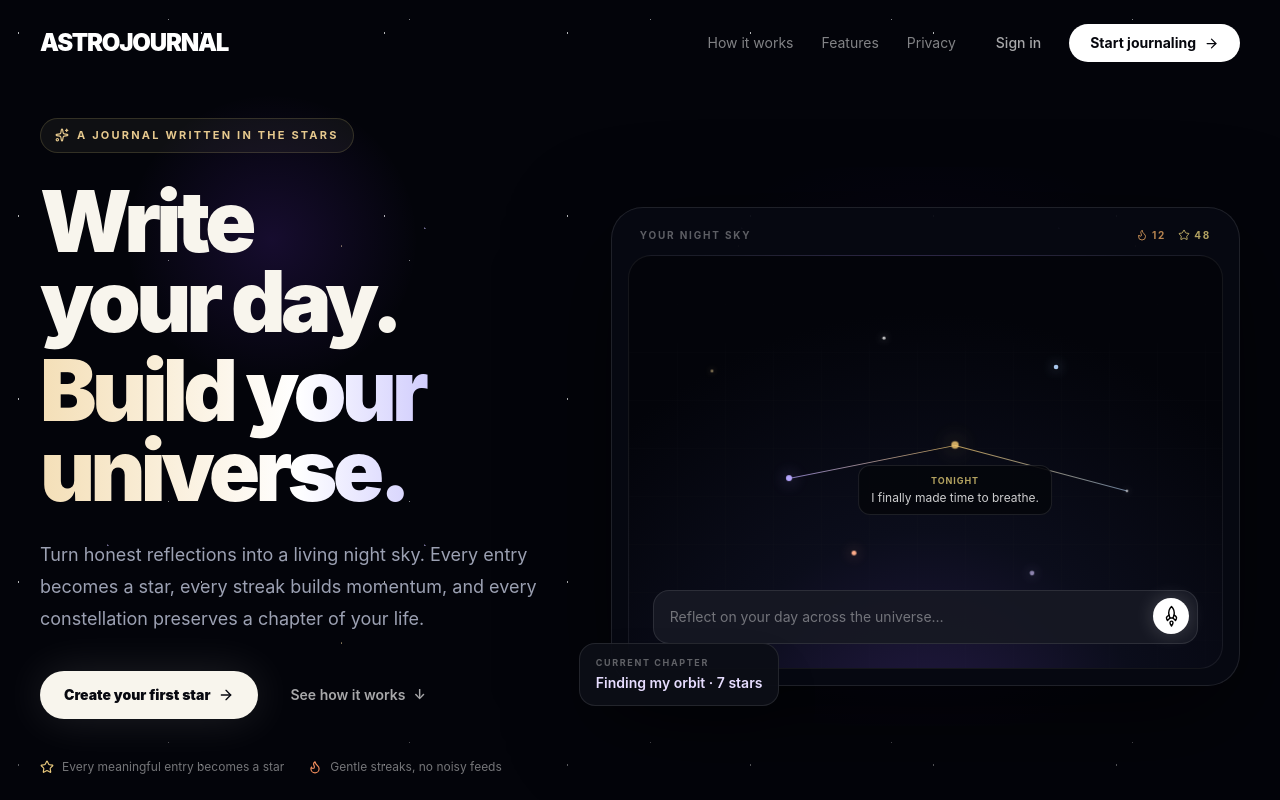
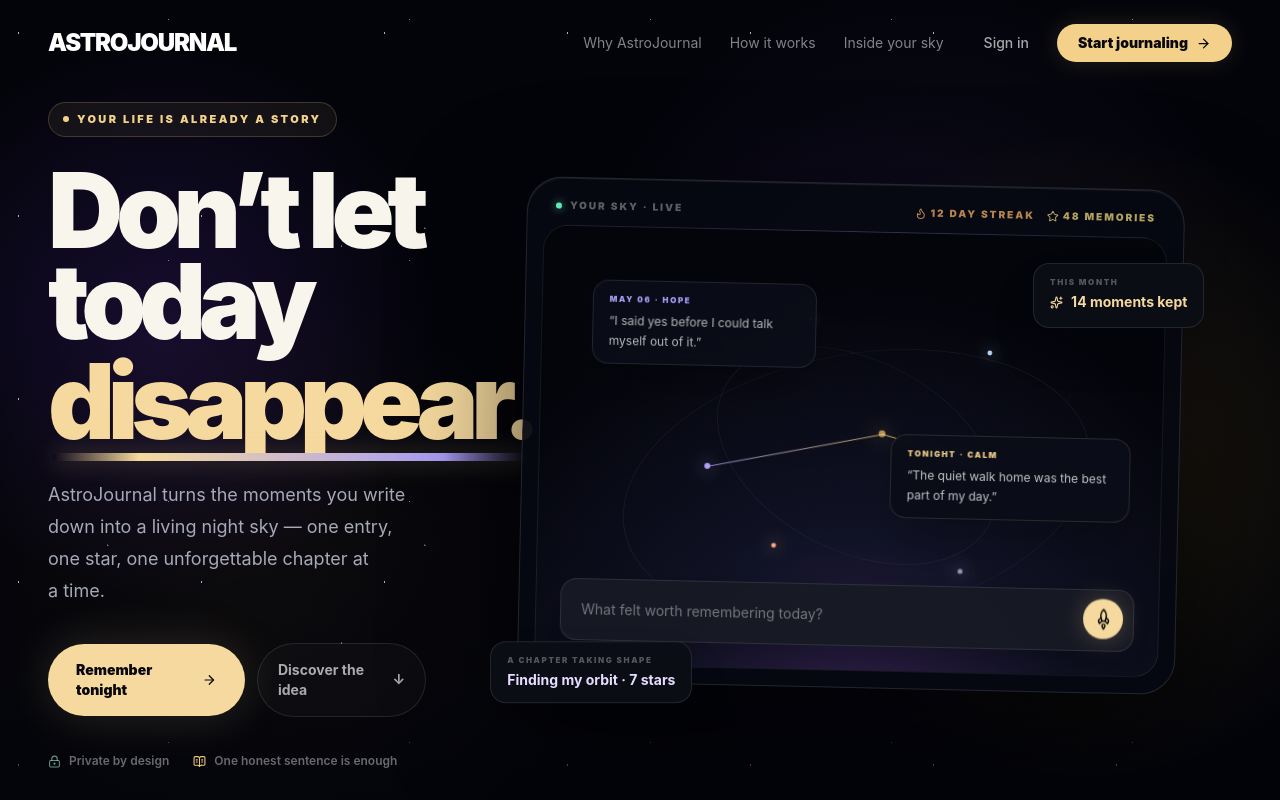
Before and after one commit to Sokunketana/AstroJournal, a React (Vite) app in the folder client/: page / in a window 1280 px wide. Shown: the top 800 px of the page. Built offline with nearby package versions, Linux system fonts and the light colour scheme; no server answers.

Commit message:
Revamp landing page storytelling

```diff
--- a/client/index.html
+++ b/client/index.html
@@ -5,15 +5,15 @@
     <link rel="icon" type="image/svg+xml" href="/Logo.svg" />
     <meta name="viewport" content="width=device-width, initial-scale=1.0" />
     <meta name="theme-color" content="#03040a" />
-    <meta name="description" content="Turn honest reflections into a living night sky. Journal whenever you need, build streaks, and connect your memories into constellations." />
+    <meta name="description" content="Don’t let today disappear. Turn honest reflections into a living night sky where every entry becomes a star." />
     <meta property="og:type" content="website" />
-    <meta property="og:title" content="AstroJournal — Write your day. Build your universe." />
-    <meta property="og:description" content="A private daily journal where every reflection becomes a star." />
+    <meta property="og:title" content="AstroJournal — Don’t let today disappear." />
+    <meta property="og:description" content="A private journal that turns every reflection into a star in your own living night sky." />
     <meta property="og:image" content="/og.png" />
     <meta property="og:image:alt" content="AstroJournal constellation in a deep night sky" />
     <meta name="twitter:card" content="summary_large_image" />
-    <meta name="twitter:title" content="AstroJournal — Write your day. Build your universe." />
-    <meta name="twitter:description" content="A private daily journal where every reflection becomes a star." />
+    <meta name="twitter:title" content="AstroJournal — Don’t let today disappear." />
+    <meta name="twitter:description" content="A private journal that turns every reflection into a star in your own living night sky." />
     <meta name="twitter:image" content="/og.png" />
     <title>AstroJournal</title>
   </head>
--- a/client/src/index.css
+++ b/client/src/index.css
@@ -232,6 +232,131 @@
   mask-image: linear-gradient(to bottom, black 0%, black 75%, transparent 100%);
 }
 
+.landing-hero {
+  background:
+    radial-gradient(circle at 72% 38%, rgba(101, 72, 164, 0.12), transparent 32%),
+    radial-gradient(circle at 20% 72%, rgba(210, 153, 68, 0.06), transparent 28%),
+    #03040a;
+}
+
+.landing-hero::after {
+  position: absolute;
+  inset: auto 0 0;
+  z-index: -1;
+  height: 22rem;
+  content: '';
+  background: linear-gradient(to bottom, transparent, rgba(3, 4, 10, 0.92));
+  pointer-events: none;
+}
+
+.landing-memory-word::after {
+  position: absolute;
+  right: 1%;
+  bottom: -0.14em;
+  left: 1%;
+  height: 0.08em;
+  border-radius: 999px;
+  content: '';
+  transform: scaleX(0);
+  transform-origin: left;
+  background: linear-gradient(90deg, rgba(245, 217, 158, 0), #f5d99e 18%, #a89cf6 82%, rgba(168, 156, 246, 0));
+  box-shadow: 0 0 24px rgba(245, 217, 158, 0.3);
+  animation: landing-word-underline 900ms 900ms cubic-bezier(0.22, 1, 0.36, 1) forwards;
+}
+
+.landing-live-dot {
+  box-shadow: 0 0 0 0 rgba(242, 209, 139, 0.45);
+  animation: landing-live-pulse 2.4s ease-out infinite;
+}
+
+.landing-shooting-star {
+  position: absolute;
+  z-index: 1;
+  width: 9rem;
+  height: 1px;
+  opacity: 0;
+  transform: rotate(-34deg);
+  background: linear-gradient(90deg, transparent, rgba(255, 255, 255, 0.8));
+  filter: drop-shadow(0 0 5px rgba(255, 255, 255, 0.7));
+  animation: landing-shoot 8s ease-in-out infinite;
+  pointer-events: none;
+}
+
+.landing-shooting-star::after {
+  position: absolute;
+  top: -1.5px;
+  right: -1px;
+  width: 4px;
+  height: 4px;
+  border-radius: 999px;
+  content: '';
+  background: white;
+  box-shadow: 0 0 9px white;
+}
+
+.landing-shooting-star-one {
+  top: 18%;
+  right: 8%;
+}
+
+.landing-shooting-star-two {
+  top: 57%;
+  left: 5%;
+  animation-delay: 4.2s;
+  animation-duration: 10s;
+}
+
+.landing-sky-window::before {
+  position: absolute;
+  inset: 0;
+  z-index: 2;
+  border-radius: inherit;
+  content: '';
+  box-shadow: inset 0 1px rgba(255, 255, 255, 0.08);
+  pointer-events: none;
+}
+
+.landing-orbit-ring {
+  position: absolute;
+  border: 1px solid rgba(255, 255, 255, 0.055);
+  border-radius: 50%;
+  pointer-events: none;
+}
+
+.landing-orbit-ring-one {
+  top: 4%;
+  left: 13%;
+  width: 76%;
+  aspect-ratio: 1;
+  transform: rotate(-12deg) scaleY(0.56);
+}
+
+.landing-orbit-ring-two {
+  top: 17%;
+  left: 27%;
+  width: 48%;
+  aspect-ratio: 1;
+  transform: rotate(26deg) scaleY(0.64);
+}
+
+.landing-memory-card {
+  transition: transform 500ms cubic-bezier(0.22, 1, 0.36, 1), border-color 500ms ease;
+}
+
+.landing-memory-card:hover {
+  z-index: 5;
+  transform: translateY(-4px);
+  border-color: rgba(255, 255, 255, 0.2);
+}
+
+.landing-float-chip {
+  animation: landing-float-chip 5s ease-in-out infinite;
+}
+
+.landing-float-chip:nth-of-type(2) {
+  animation-delay: -2.4s;
+}
+
 .landing-preview-grid {
   contain: paint;
   background-image:
@@ -338,6 +463,26 @@
   92%, 100% { transform: translate3d(570%, 0, 0) rotate(16deg); opacity: 0; }
 }
 
+@keyframes landing-word-underline {
+  to { transform: scaleX(1); }
+}
+
+@keyframes landing-live-pulse {
+  0% { box-shadow: 0 0 0 0 rgba(242, 209, 139, 0.45); }
+  70%, 100% { box-shadow: 0 0 0 8px rgba(242, 209, 139, 0); }
+}
+
+@keyframes landing-shoot {
+  0%, 82% { opacity: 0; translate: -2rem 2rem; }
+  84% { opacity: 0.9; }
+  90%, 100% { opacity: 0; translate: 10rem -7rem; }
+}
+
+@keyframes landing-float-chip {
+  0%, 100% { transform: translateY(0); }
+  50% { transform: translateY(-7px); }
+}
+
 @media (prefers-reduced-motion: reduce) {
   html {
     scroll-behavior: auto;
@@ -358,8 +503,16 @@
   .landing-twinkle,
   .landing-rocket-idle,
   .landing-cta-star,
+  .landing-live-dot,
+  .landing-shooting-star,
+  .landing-float-chip,
+  .landing-memory-word::after,
   .landing-primary-cta::after {
     animation: none !important;
+  }
+
+  .landing-memory-word::after {
+    transform: scaleX(1);
   }
 
   .landing-reveal {
--- a/client/src/pages/LandingPage/LandingPage.tsx
+++ b/client/src/pages/LandingPage/LandingPage.tsx
@@ -232,20 +232,22 @@
 
   return (
     <main className="min-h-screen overflow-hidden bg-[#03040a] text-[#f8f5ed]">
-      <section className="relative isolate min-h-screen border-b border-white/[0.06]">
+      <section className="landing-hero relative isolate min-h-screen border-b border-white/[0.06]">
         <div className="landing-stars pointer-events-none absolute inset-0" aria-hidden="true" />
-        <div className="landing-glow landing-glow-violet pointer-events-none absolute left-[10%] top-24 h-72 w-72 rounded-full" aria-hidden="true" />
-        <div className="landing-glow landing-glow-amber pointer-events-none absolute right-[4%] top-[28%] h-96 w-96 rounded-full" aria-hidden="true" />
+        <div className="landing-glow landing-glow-violet pointer-events-none absolute -left-28 top-12 h-[34rem] w-[34rem] rounded-full" aria-hidden="true" />
+        <div className="landing-glow landing-glow-amber pointer-events-none absolute -right-32 top-[16%] h-[40rem] w-[40rem] rounded-full" aria-hidden="true" />
+        <div className="landing-shooting-star landing-shooting-star-one" aria-hidden="true" />
+        <div className="landing-shooting-star landing-shooting-star-two" aria-hidden="true" />
 
-        <nav className="landing-enter relative z-20 mx-auto flex w-full max-w-7xl items-center justify-between gap-3 px-5 py-6 sm:px-8 lg:px-10">
+        <nav className="landing-enter relative z-30 mx-auto flex w-full max-w-[90rem] items-center justify-between gap-3 px-5 py-6 sm:px-8 lg:px-12">
           <Link to="/" aria-label="AstroJournal home">
             <Logo className="text-base min-[380px]:text-lg sm:text-2xl" />
           </Link>
           <div className="flex shrink-0 items-center gap-1 sm:gap-3">
             <div className="mr-3 hidden items-center gap-7 text-sm text-white/50 lg:flex">
+              <a href="#why" className="transition hover:text-white">Why AstroJournal</a>
               <a href="#how-it-works" className="transition hover:text-white">How it works</a>
-              <a href="#features" className="transition hover:text-white">Features</a>
-              <a href="#privacy" className="transition hover:text-white">Privacy</a>
+              <a href="#features" className="transition hover:text-white">Inside your sky</a>
             </div>
             {!isSignedIn && (
               <Link
@@ -257,7 +259,7 @@
             )}
             <Link
               to={primaryTo}
-              className="group inline-flex items-center gap-1.5 whitespace-nowrap rounded-full border border-white/15 bg-white px-3 py-2 text-xs font-bold text-[#06070d] transition hover:bg-[#f1dfb8] sm:gap-2 sm:px-5 sm:text-sm"
+              className="group inline-flex items-center gap-1.5 whitespace-nowrap rounded-full border border-[#f6d487]/30 bg-[#f4d18a] px-3 py-2 text-xs font-black text-[#09080d] shadow-[0_0_24px_rgba(244,209,138,0.14)] transition hover:bg-[#ffe5a9] sm:gap-2 sm:px-5 sm:text-sm"
             >
               <span className="sm:hidden">{isSignedIn ? 'Open' : 'Start'}</span>
               <span className="hidden sm:inline">{isSignedIn ? 'Open your sky' : 'Start journaling'}</span>
@@ -266,55 +268,60 @@
           </div>
         </nav>
 
-        <div className="relative z-10 mx-auto grid min-h-[calc(100vh-92px)] w-full max-w-7xl items-center gap-14 px-5 pb-20 pt-10 sm:px-8 lg:grid-cols-[0.9fr_1.1fr] lg:px-10 lg:pb-24 lg:pt-8">
-          <div className="min-w-0 max-w-2xl">
-            <div className="landing-enter landing-enter-delay-1 mb-7 inline-flex items-center gap-2 rounded-full border border-amber-200/15 bg-amber-100/[0.05] px-3.5 py-2 text-[11px] font-bold uppercase tracking-[0.2em] text-[#e6c98e]">
-              <Sparkles size={14} />
-              A journal written in the stars
+        <div className="relative z-10 mx-auto grid min-h-[calc(100vh-88px)] w-full max-w-[90rem] items-center gap-16 px-5 pb-16 pt-10 sm:px-8 lg:grid-cols-[0.88fr_1.12fr] lg:px-12 lg:pb-20 lg:pt-4 xl:gap-24">
+          <div className="min-w-0 max-w-[44rem]">
+            <div className="landing-enter landing-enter-delay-1 mb-7 inline-flex items-center gap-2 rounded-full border border-[#f2d18b]/20 bg-[#f2d18b]/[0.06] px-3.5 py-2 text-[10px] font-black uppercase tracking-[0.22em] text-[#f2d18b] sm:text-[11px]">
+              <span className="landing-live-dot h-1.5 w-1.5 rounded-full bg-[#f2d18b]" />
+              Your life is already a story
             </div>
-            <h1 className="landing-enter landing-enter-delay-2 text-balance text-5xl font-black leading-[0.95] tracking-[-0.055em] sm:text-6xl lg:text-[5.3rem]">
-              Write your day.
-              <span className="mt-2 block bg-gradient-to-r from-[#f4dfb7] via-white to-[#a89cf6] bg-clip-text text-transparent">
-                Build your universe.
+            <h1 className="landing-enter landing-enter-delay-2 text-balance text-[3.45rem] font-black leading-[0.88] tracking-[-0.07em] sm:text-[5rem] lg:text-[5.65rem] xl:text-[6.5rem]">
+              Don’t let today
+              <span className="landing-memory-word relative mt-2 block w-fit text-[#f5d99e]">
+                disappear.
               </span>
             </h1>
-            <p className="landing-enter landing-enter-delay-3 mt-7 max-w-xl text-pretty text-base leading-7 text-[#9ca1b3] sm:text-lg sm:leading-8">
-              Turn honest reflections into a living night sky. Every entry becomes a star, every streak builds momentum, and every constellation preserves a chapter of your life.
+            <p className="landing-enter landing-enter-delay-3 mt-8 max-w-[38rem] text-pretty text-base leading-7 text-[#a5a9b8] sm:text-lg sm:leading-8">
+              AstroJournal turns the moments you write down into a living night sky — one entry, one star, one unforgettable chapter at a time.
             </p>
             <div className="landing-enter landing-enter-delay-4 mt-9 flex flex-col gap-3 sm:flex-row sm:items-center">
               <Link
                 to={primaryTo}
-                className="landing-primary-cta group inline-flex items-center justify-center gap-2 overflow-hidden rounded-full bg-[#f8f5ed] px-6 py-3.5 text-sm font-black text-[#080910] shadow-[0_0_45px_rgba(248,245,237,0.12)] transition hover:bg-[#f1dfb8]"
+                className="landing-primary-cta group inline-flex items-center justify-center gap-2 overflow-hidden rounded-full bg-[#f5d99e] px-7 py-4 text-sm font-black text-[#09080d] shadow-[0_0_48px_rgba(245,217,158,0.16)] transition hover:-translate-y-0.5 hover:bg-[#ffe7b3]"
               >
-                {isSignedIn ? 'Return to your universe' : 'Create your first star'}
+                {isSignedIn ? 'Return to your universe' : 'Remember tonight'}
                 <ArrowRight size={16} className="transition-transform group-hover:translate-x-1" />
               </Link>
               <a
-                href="#how-it-works"
-                className="inline-flex items-center justify-center gap-2 rounded-full px-5 py-3.5 text-sm font-semibold text-white/65 transition hover:text-white"
+                href="#why"
+                className="group inline-flex items-center justify-center gap-2 rounded-full border border-white/10 bg-white/[0.025] px-5 py-4 text-sm font-bold text-white/65 transition hover:border-white/20 hover:bg-white/[0.05] hover:text-white"
               >
-                See how it works
-                <span aria-hidden="true">↓</span>
+                Discover the idea
+                <span className="transition-transform group-hover:translate-y-0.5" aria-hidden="true">↓</span>
               </a>
             </div>
-            <div className="landing-enter landing-enter-delay-5 mt-10 flex flex-wrap gap-x-6 gap-y-3 text-xs text-white/45">
-              <span className="inline-flex items-center gap-2"><Star size={14} className="text-[#e8c87c]" /> Every meaningful entry becomes a star</span>
-              <span className="inline-flex items-center gap-2"><Flame size={14} className="text-[#f08d5d]" /> Gentle streaks, no noisy feeds</span>
+            <div className="landing-enter landing-enter-delay-5 mt-9 flex flex-wrap gap-x-6 gap-y-3 text-[11px] font-semibold text-white/40 sm:text-xs">
+              <span className="inline-flex items-center gap-2"><LockKeyhole size={13} className="text-emerald-200/60" /> Private by design</span>
+              <span className="inline-flex items-center gap-2"><BookOpenText size={13} className="text-[#e8c87c]" /> One honest sentence is enough</span>
             </div>
           </div>
 
-          <div className="landing-enter landing-enter-delay-3 relative mx-auto min-w-0 w-full max-w-[650px] lg:mx-0">
-            <div className="landing-glow landing-glow-violet-soft absolute -inset-10 rounded-full" aria-hidden="true" />
-            <div className="relative overflow-hidden rounded-[2rem] border border-white/10 bg-[#070912]/95 p-3 shadow-[0_32px_100px_rgba(0,0,0,0.55)] sm:p-4">
-              <div className="flex items-center justify-between px-3 pb-3 pt-1 text-[10px] font-bold uppercase tracking-[0.18em] text-white/35">
-                <span>Your night sky</span>
+          <div className="landing-enter landing-enter-delay-3 relative mx-auto w-full max-w-[46rem] lg:mx-0">
+            <div className="landing-glow landing-glow-violet-soft absolute -inset-14 rounded-full" aria-hidden="true" />
+            <div className="landing-sky-window relative rotate-[1.25deg] overflow-hidden rounded-[2.2rem] border border-white/[0.12] bg-[#070912]/95 p-3 shadow-[0_42px_120px_rgba(0,0,0,0.64)] transition duration-700 hover:rotate-0 sm:p-4">
+              <div className="flex items-center justify-between px-3 pb-3 pt-1 text-[9px] font-black uppercase tracking-[0.2em] text-white/35 sm:text-[10px]">
+                <div className="flex items-center gap-2">
+                  <span className="h-1.5 w-1.5 rounded-full bg-emerald-300 shadow-[0_0_8px_rgba(110,231,183,0.75)]" />
+                  Your sky · live
+                </div>
                 <div className="flex items-center gap-3">
-                  <span className="inline-flex items-center gap-1 text-orange-300/70"><Flame size={12} /> 12</span>
-                  <span className="inline-flex items-center gap-1 text-amber-200/70"><Star size={12} /> 48</span>
+                  <span className="inline-flex items-center gap-1 text-orange-300/70"><Flame size={12} /> 12 day streak</span>
+                  <span className="hidden items-center gap-1 text-amber-200/70 sm:inline-flex"><Star size={12} /> 48 memories</span>
                 </div>
               </div>
-              <div className="relative aspect-[1.12/0.78] min-h-[280px] overflow-hidden rounded-[1.45rem] border border-white/[0.07] bg-[radial-gradient(circle_at_50%_120%,#251b46_0%,#0b0d1b_38%,#03040a_76%)] sm:min-h-[360px]">
-                <div className="landing-preview-grid absolute inset-0 opacity-35" aria-hidden="true" />
+              <div className="relative aspect-[1.22/0.86] min-h-[330px] overflow-hidden rounded-[1.55rem] border border-white/[0.07] bg-[radial-gradient(circle_at_52%_118%,#392458_0%,#101225_35%,#04050b_75%)] sm:min-h-[440px]">
+                <div className="landing-preview-grid absolute inset-0 opacity-25" aria-hidden="true" />
+                <div className="landing-orbit-ring landing-orbit-ring-one" aria-hidden="true" />
+                <div className="landing-orbit-ring landing-orbit-ring-two" aria-hidden="true" />
                 <ConstellationConnections segments={previewSegments} />
                 {previewStars.map((star, index) => (
                   <span
@@ -332,22 +339,66 @@
                     }}
                   />
                 ))}
-                <div className="absolute left-[55%] top-[46%] -translate-x-1/2 translate-y-5 rounded-xl border border-white/10 bg-[#05060c]/90 px-3 py-2 text-center">
-                  <p className="text-[9px] font-bold uppercase tracking-widest text-amber-200/70">Tonight</p>
-                  <p className="mt-0.5 text-xs text-white/80">I finally made time to breathe.</p>
+                <div className="landing-memory-card absolute left-[8%] top-[12%] max-w-[11rem] rounded-2xl border border-white/10 bg-[#0b0d18]/90 px-3.5 py-3 text-left shadow-2xl backdrop-blur-md sm:max-w-[14rem] sm:px-4">
+                  <p className="text-[8px] font-black uppercase tracking-[0.2em] text-[#a89cf6]">May 06 · hope</p>
+                  <p className="mt-1.5 text-[11px] leading-5 text-white/70 sm:text-xs">“I said yes before I could talk myself out of it.”</p>
                 </div>
-                <div className="absolute inset-x-4 bottom-4 flex items-center gap-3 rounded-2xl border border-white/10 bg-[#171923]/95 p-2 pl-4 sm:inset-x-6 sm:bottom-6">
-                  <span className="flex-1 text-xs text-white/40 sm:text-sm">Reflect on your day across the universe…</span>
-                  <span className="landing-rocket-idle flex h-9 w-9 shrink-0 items-center justify-center rounded-full bg-white text-black shadow-[0_0_20px_rgba(255,255,255,0.2)]">
+                <div className="landing-memory-card absolute right-[5%] top-[46%] max-w-[11.5rem] rounded-2xl border border-[#f2d18b]/15 bg-[#0b0d18]/90 px-3.5 py-3 text-left shadow-2xl backdrop-blur-md sm:max-w-[15rem] sm:px-4">
+                  <p className="text-[8px] font-black uppercase tracking-[0.2em] text-[#f2d18b]">Tonight · calm</p>
+                  <p className="mt-1.5 text-[11px] leading-5 text-white/75 sm:text-xs">“The quiet walk home was the best part of my day.”</p>
+                </div>
+                <div className="absolute inset-x-4 bottom-4 flex items-center gap-3 rounded-2xl border border-white/10 bg-[#171923]/95 p-2 pl-4 shadow-[0_18px_50px_rgba(0,0,0,0.35)] sm:inset-x-6 sm:bottom-6 sm:p-2.5 sm:pl-5">
+                  <span className="flex-1 text-xs text-white/40 sm:text-sm">What felt worth remembering today?</span>
+                  <span className="landing-rocket-idle flex h-10 w-10 shrink-0 items-center justify-center rounded-full bg-[#f5d99e] text-black shadow-[0_0_24px_rgba(245,217,158,0.25)]">
                     <Rocket size={17} className="-rotate-45" />
                   </span>
                 </div>
               </div>
             </div>
-            <div className="absolute -bottom-5 -left-4 rounded-2xl border border-white/10 bg-[#0c0e17]/95 px-4 py-3 shadow-2xl sm:-left-8">
-              <p className="text-[9px] font-bold uppercase tracking-[0.18em] text-white/35">Current chapter</p>
-              <p className="mt-1 text-sm font-semibold text-[#e7ddff]">Finding my orbit · 7 stars</p>
+            <div className="landing-float-chip absolute -bottom-5 -left-1 rounded-2xl border border-white/10 bg-[#0c0e17]/95 px-4 py-3 shadow-2xl sm:-left-8">
+              <p className="text-[8px] font-black uppercase tracking-[0.2em] text-white/30">A chapter taking shape</p>
+              <p className="mt-1 text-xs font-bold text-[#e7ddff] sm:text-sm">Finding my orbit · 7 stars</p>
             </div>
+            <div className="landing-float-chip absolute -right-2 top-20 hidden rounded-2xl border border-white/10 bg-[#0c0e17]/95 px-4 py-3 shadow-2xl sm:block lg:-right-6">
+              <p className="text-[8px] font-black uppercase tracking-[0.2em] text-white/30">This month</p>
+              <p className="mt-1 inline-flex items-center gap-2 text-sm font-bold text-[#f5d99e]"><Sparkles size={13} /> 14 moments kept</p>
+            </div>
+          </div>
+        </div>
+      </section>
+
+      <section id="why" className="relative border-b border-white/[0.06] px-5 py-24 sm:px-8 sm:py-32 lg:px-10">
+        <div className="landing-stars pointer-events-none absolute inset-0 opacity-20" aria-hidden="true" />
+        <div className="relative mx-auto max-w-7xl">
+          <Reveal className="grid items-end gap-8 lg:grid-cols-[1.35fr_0.65fr] lg:gap-20">
+            <div>
+              <p className="text-xs font-black uppercase tracking-[0.24em] text-[#a89cf6]">Why AstroJournal exists</p>
+              <h2 className="mt-6 text-balance text-4xl font-black leading-[1.02] tracking-[-0.05em] sm:text-6xl lg:text-7xl">
+                Most days blur.<br />The ones you write down become <span className="text-[#f2d18b]">coordinates.</span>
+              </h2>
+            </div>
+            <p className="max-w-xl text-base leading-8 text-[#999eae] lg:pb-2">
+              This isn’t another blank page asking for a perfect essay. AstroJournal gives every small reflection a place in the bigger picture, so your memories feel connected instead of buried.
+            </p>
+          </Reveal>
+
+          <div className="mt-16 grid overflow-hidden rounded-[2rem] border border-white/[0.08] bg-white/[0.025] md:grid-cols-3">
+            {[
+              ['01', 'Notice', 'Pause long enough to name one thing that mattered.'],
+              ['02', 'Remember', 'Watch that moment become a star you can return to.'],
+              ['03', 'Understand', 'Connect the stars and see the story you are living.'],
+            ].map(([number, title, copy], index) => (
+              <Reveal key={number} delay={index * 100} className="h-full">
+                <article className="group relative h-full border-b border-white/[0.07] p-7 transition duration-500 hover:bg-white/[0.035] last:border-b-0 md:border-b-0 md:border-r md:last:border-r-0 sm:p-9">
+                  <div className="flex items-center justify-between">
+                    <span className="text-[10px] font-black tracking-[0.25em] text-white/25">{number}</span>
+                    <span className="h-1.5 w-1.5 rounded-full bg-[#f2d18b] opacity-40 shadow-[0_0_12px_#f2d18b] transition group-hover:opacity-100" />
+                  </div>
+                  <h3 className="mt-12 text-2xl font-black tracking-tight">{title}</h3>
+                  <p className="mt-3 text-sm leading-6 text-[#858b9d]">{copy}</p>
+                </article>
+              </Reveal>
+            ))}
           </div>
         </div>
       </section>
```
